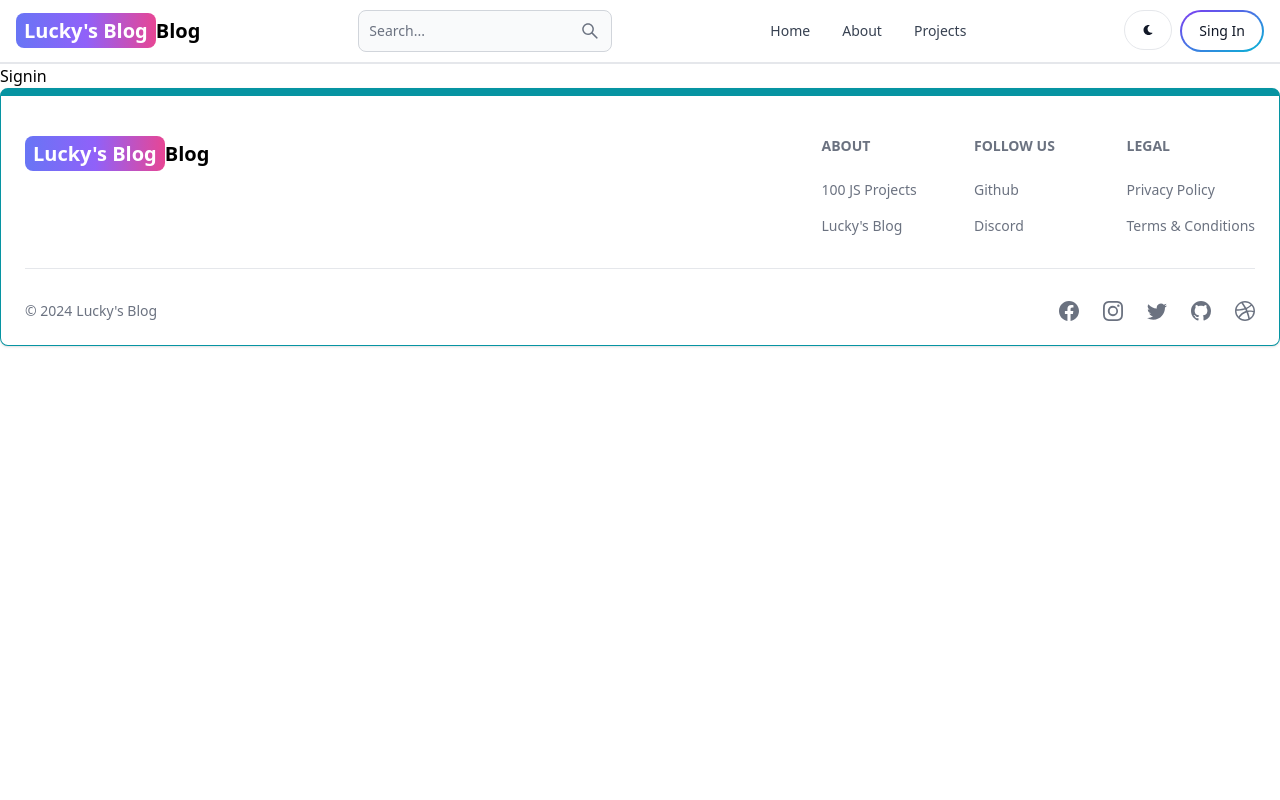
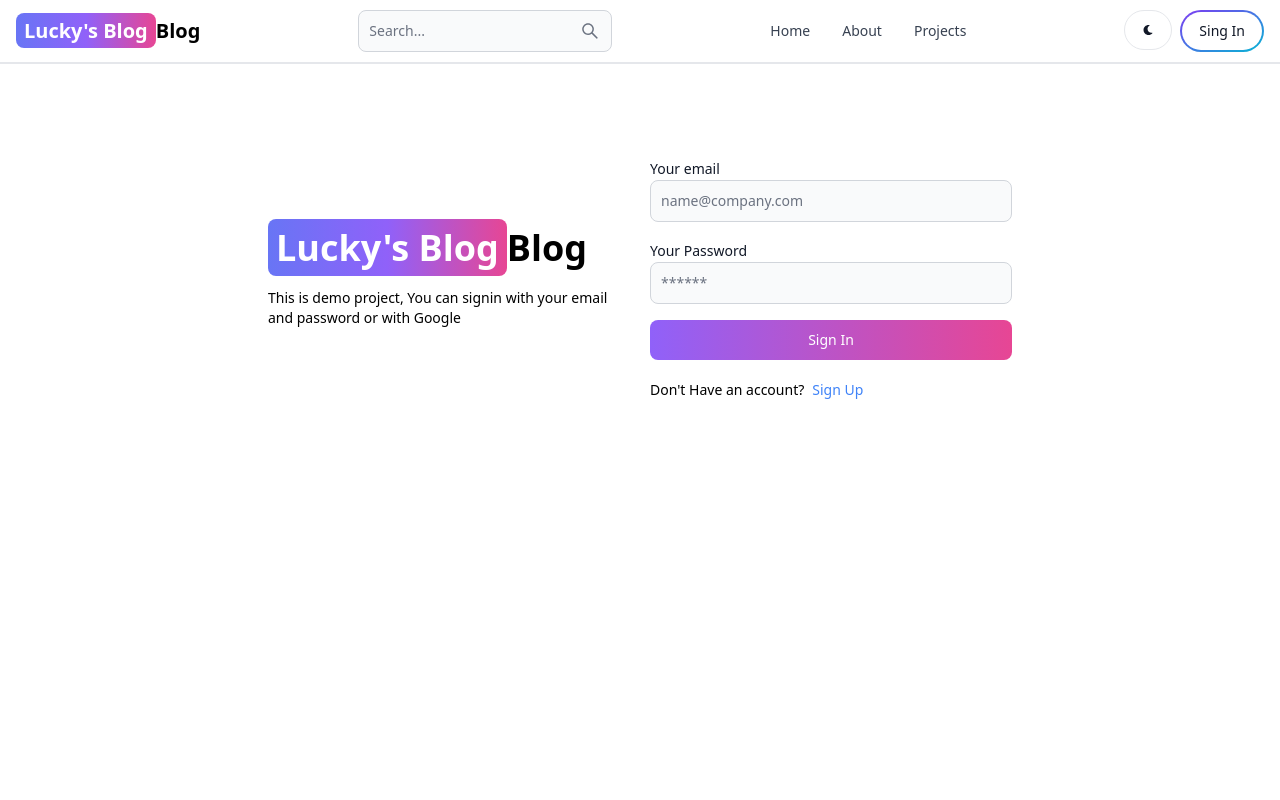
Before and after one commit to Benjaminlucky/new-blog, a React (Vite) app in the folder client/: page /signin in a window 1280 px wide. Shown: the top 800 px of the page. Built offline with nearby package versions, Linux system fonts and the light colour scheme.

Commit message:
complete Signin Page Functionality

```diff
--- a/client/src/pages/Signin.jsx
+++ b/client/src/pages/Signin.jsx
@@ -1,7 +1,113 @@
-import React from "react";
+import React, { useState } from "react";
+import { Link, useNavigate } from "react-router-dom";
+import { Alert, Button, Label, Spinner, TextInput } from "flowbite-react";
 
 function Signin() {
-  return <div>Signin</div>;
+  const [formData, setFormData] = useState({});
+  const [errorMessage, setErrorMessage] = useState(null);
+  const [loading, setLoading] = useState(false);
+  const navigate = useNavigate();
+  const handleChange = (e) => {
+    setFormData({ ...formData, [e.target.id]: e.target.value.trim() });
+  };
+
+  const handleSubmit = async (e) => {
+    e.preventDefault();
+
+    if (!formData.email || !formData.password) {
+      return setErrorMessage("Please fill out all fields");
+    }
+
+    try {
+      setLoading(true);
+      setErrorMessage(null);
+      const res = await fetch("/api/auth/signin", {
+        method: "POST",
+        headers: { "Content-Type": "application/json" },
+        body: JSON.stringify(formData),
+      });
+      const data = await res.json();
+
+      if (data.success === false) {
+        return setErrorMessage(data.message);
+      }
+
+      setLoading(false);
+      if (res.ok) {
+        navigate("/");
+      }
+    } catch (error) {
+      setErrorMessage(error.message);
+      setLoading(false);
+    }
+  };
+
+  return (
+    <div className="min-h-screen mt-20">
+      <div className="flex p-3 max-w-3xl mx-auto flex-col md:flex-row md:items-center gap-5">
+        {/** left*/}
+        <div className="flex-1">
+          <Link to="/" className="font-bold dark:text-white text-4xl">
+            <span className="px-2 py-1 bg-gradient-to-r from-indigo-500 via-purple-500 to-pink-500 rounded-lg text-white">
+              Lucky's Blog
+            </span>
+            Blog
+          </Link>
+          <p className="text-sm mt-5">
+            This is demo project, You can signin with your email and password or
+            with Google
+          </p>
+        </div>
+        {/** right*/}
+        <div className="flex-1">
+          <form className="flex flex-col gap-4" onSubmit={handleSubmit}>
+            <div className="">
+              <Label value="Your email" />
+              <TextInput
+                type="email"
+                placeholder="name@company.com"
+                id="email"
+                onChange={handleChange}
+              />
+            </div>
+            <div className="">
+              <Label value="Your Password" />
+              <TextInput
+                type="password"
+                placeholder="******"
+                id="password"
+                onChange={handleChange}
+              />
+            </div>
+            <Button
+              gradientDuoTone="purpleToPink"
+              type="submit"
+              disabled={loading}
+            >
+              {loading ? (
+                <>
+                  <Spinner size="sm" /> <span className="pl-3">Loading...</span>
+                </>
+              ) : (
+                "Sign In"
+              )}
+            </Button>
+          </form>
+          <div className="flex gap-2 text-sm mt-5">
+            <span>Don't Have an account?</span>{" "}
+            <Link to="/signup" className="text-blue-500">
+              Sign Up
+            </Link>
+          </div>
+          {errorMessage && (
+            <Alert className="mt-5" color="failure">
+              {errorMessage}
+            </Alert>
+          )}
+        </div>
+      </div>
+    </div>
+  );
 }
 
 export default Signin;
```
Also changed, not shown: client/src/assets/headshot.jpg (added).
